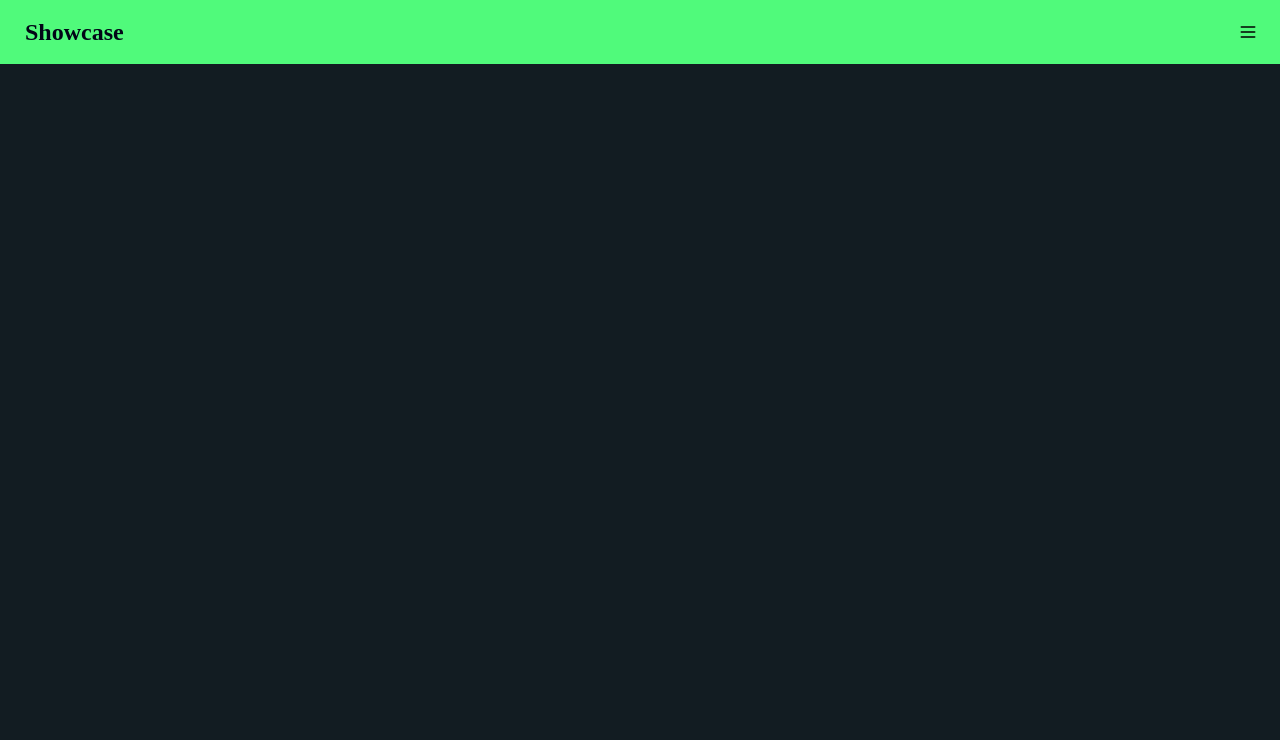
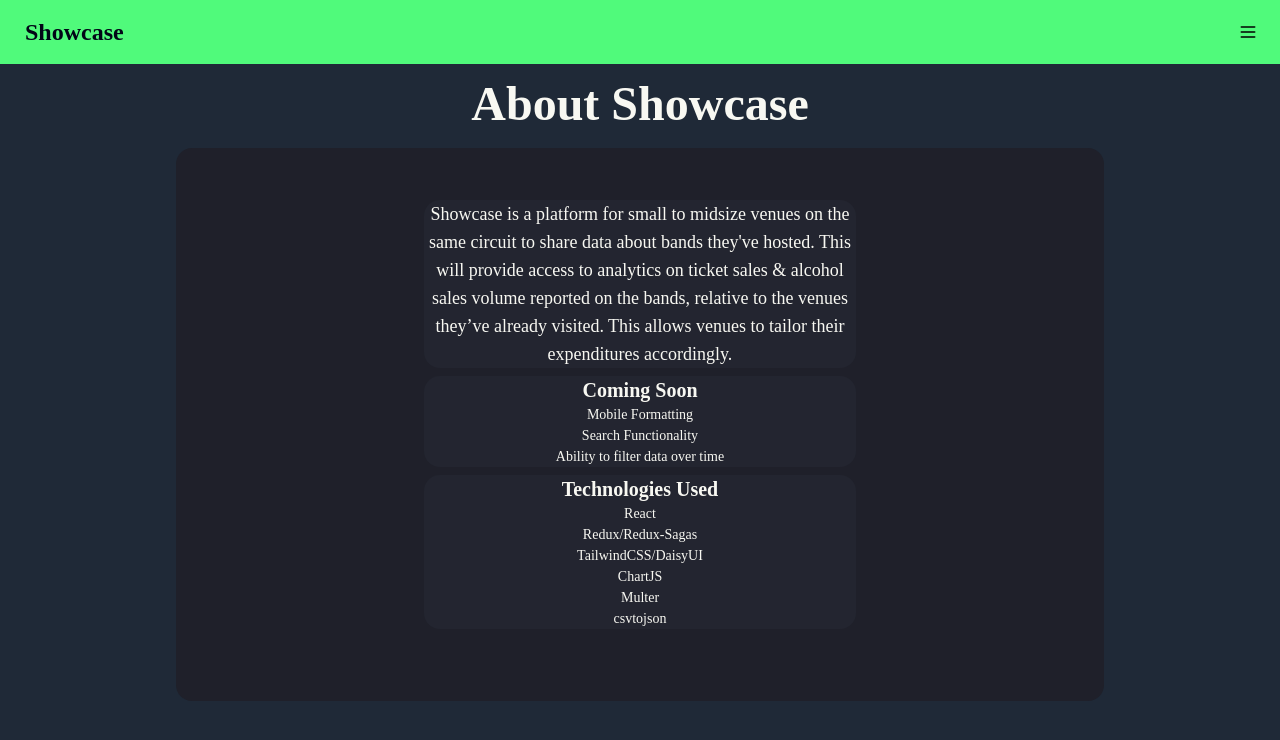
Before and after one commit to TB-RGB/venue-data-sharing-app, a React (Vite) app: page /#/about in a window 1280 px wide. Shown: the top 740 px of the page. Built offline with nearby package versions, Linux system fonts and the light colour scheme; no server answers; a web font is replaced by a local one.

Commit message:
chart formatting

```diff
--- /dev/null
+++ b/src/components/About/About.jsx
@@ -0,0 +1,48 @@
+const About = () => {
+  return (
+    <>
+      <div className="p-4 bg-gray-800 min-h-screen">
+        <h1
+          className="text-5xl font-bold text-center"
+          style={{ fontFamily: "Chillax" }}
+        >
+          About Showcase
+        </h1>
+        <div className="card mt-5 pb-10 mx-40 pt-5 bg-base-300">
+          <div className="card-body items-center" style={{ fontFamily: "Chillax" }}>
+            <div className="card bg-base-200 w-1/2">
+            <h1 className="text-lg text-center">
+              Showcase is a platform for small to midsize venues on the same
+              circuit to share data about bands they've hosted. This will
+              provide access to analytics on ticket sales & alcohol sales volume
+              reported on the bands, relative to the venues they’ve already
+              visited. This allows venues to tailor their expenditures accordingly.
+            </h1>
+            </div>
+            <div className="card bg-base-200 w-1/2 items-center">
+                <h1 className="card-title">Coming Soon</h1>
+                <ul className="text-center">
+                    <li>Mobile Formatting</li>
+                    <li>Search Functionality</li>
+                    <li>Ability to filter data over time</li>
+                </ul>
+            </div>
+            <div className="card bg-base-200 w-1/2 items-center">
+                <h1 className="card-title">Technologies Used</h1>
+                <ul className="text-center">
+                    <li>React</li>
+                    <li>Redux/Redux-Sagas</li>
+                    <li>TailwindCSS/DaisyUI</li>
+                    <li>ChartJS</li>
+                    <li>Multer</li>
+                    <li>csvtojson</li>
+                </ul>
+            </div>
+          </div>
+        </div>
+      </div>
+    </>
+  );
+};
+
+export default About;
--- a/src/components/App/App.jsx
+++ b/src/components/App/App.jsx
@@ -22,6 +22,7 @@ import "rsuite/dist/rsuite.min.css";
 import "./output.css";
 import './App.css'
 import EventDetails from "../EventDetails/EventDetails.jsx";
+import About from "../About/About.jsx";
 
 function App() {
   const dispatch = useDispatch();
@@ -55,6 +56,10 @@ function App() {
 
         <Route path="/register">
           {user.id ? <Redirect to="/account" /> : <Registration />}
+        </Route>
+
+        <Route path='/about'>
+          <About />
         </Route>
 
         <ProtectedRoute path="/dashboard">
--- a/src/components/App/output.css
+++ b/src/components/App/output.css
@@ -2718,24 +2718,6 @@ html:has(.drawer-toggle:checked) {
   scrollbar-gutter: stable;
 }
 
-.file-input-sm {
-  height: 2rem;
-  padding-inline-end: 0.75rem;
-  font-size: 0.875rem;
-  line-height: 1.25rem;
-  line-height: 2;
-}
-
-.file-input-sm::-webkit-file-upload-button {
-  margin-right: 0.75rem;
-  font-size: 0.875rem;
-}
-
-.file-input-sm::file-selector-button {
-  margin-right: 0.75rem;
-  font-size: 0.875rem;
-}
-
 .join.join-vertical {
   flex-direction: column;
 }
@@ -2834,6 +2816,10 @@ html:has(.drawer-toggle:checked) {
   position: fixed;
 }
 
+.relative {
+  position: relative;
+}
+
 .float-start {
   float: inline-start;
 }
@@ -2943,6 +2929,10 @@ html:has(.drawer-toggle:checked) {
   margin-right: 0.75rem;
 }
 
+.mr-5 {
+  margin-right: 1.25rem;
+}
+
 .mt-10 {
   margin-top: 2.5rem;
 }
@@ -2967,6 +2957,10 @@ html:has(.drawer-toggle:checked) {
   margin-top: 8rem;
 }
 
+.mt-36 {
+  margin-top: 9rem;
+}
+
 .mt-5 {
   margin-top: 1.25rem;
 }
@@ -2975,12 +2969,12 @@ html:has(.drawer-toggle:checked) {
   margin-top: 2rem;
 }
 
-.mt-36 {
-  margin-top: 9rem;
-}
-
-.mr-5 {
-  margin-right: 1.25rem;
+.mb-56 {
+  margin-bottom: 14rem;
+}
+
+.mb-96 {
+  margin-bottom: 24rem;
 }
 
 .inline-block {
@@ -3007,6 +3001,10 @@ html:has(.drawer-toggle:checked) {
   height: 66.666667%;
 }
 
+.h-44 {
+  height: 11rem;
+}
+
 .h-5 {
   height: 1.25rem;
 }
@@ -3019,12 +3017,8 @@ html:has(.drawer-toggle:checked) {
   height: 100vh;
 }
 
-.h-20 {
-  height: 5rem;
-}
-
-.h-44 {
-  height: 11rem;
+.h-1\/2 {
+  height: 50%;
 }
 
 .min-h-full {
@@ -3077,10 +3071,6 @@ html:has(.drawer-toggle:checked) {
 
 .w-1\/2 {
   width: 50%;
-}
-
-.w-2\/3 {
-  width: 66.666667%;
 }
 
 .max-w-sm {
@@ -3167,6 +3157,10 @@ html:has(.drawer-toggle:checked) {
   overflow: hidden;
 }
 
+.text-wrap {
+  text-wrap: wrap;
+}
+
 .bg-base-100 {
   --tw-bg-opacity: 1;
   background-color: var(--fallback-b1,oklch(var(--b1)/var(--tw-bg-opacity)));
--- a/src/components/Dashboard/EventCalendar.jsx
+++ b/src/components/Dashboard/EventCalendar.jsx
@@ -70,7 +70,8 @@ const EventCalendar = () => {
                   fontSize: '1em',
                   overflow: 'hidden',
                   textOverflow: 'ellipsis',
-                  whiteSpace: 'nowrap'
+                  whiteSpace: 'nowrap',
+                  fontFamily: 'Hack',
                 }}
                 onClick={()=>handleClick(events[0])}
                 >
--- a/src/components/EventDetails/ChartSection.jsx
+++ b/src/components/EventDetails/ChartSection.jsx
@@ -93,6 +93,7 @@ const ChartSection = ({ deleteFn }) => {
         showReport.total_other_sold,
       ],
       backgroundColor: ["#36A2EB", "#FF6384", "#FFCE56", "#4BC0C0", "#FF9F40"],
+      color: '#BEE7DD',
     },
   ];
   const getStackedDatasets = () => [
@@ -100,30 +101,35 @@ const ChartSection = ({ deleteFn }) => {
       label: "Presale Tickets",
       data: [showReport.total_presale_sold, 0],
       backgroundColor: "#FF6384",
+      color: '#BEE7DD',
       stack: "Stack 0",
     },
     {
       label: "All Tickets",
       data: [showReport.total_tickets_sold, 0],
       backgroundColor: "#36A2EB",
+      color: '#BEE7DD',
       stack: "Stack 0",
     },
     {
       label: "Beer",
       data: [0, showReport.total_beer_sold],
       backgroundColor: "#FFCE56",
+      color: '#BEE7DD',
       stack: "Stack 1",
     },
     {
       label: "Liquor",
       data: [0, showReport.total_liquor_sold],
       backgroundColor: "#4BC0C0",
+      color: '#BEE7DD',
       stack: "Stack 1",
     },
     {
       label: "Other",
       data: [0, showReport.total_other_sold],
       backgroundColor: "#FF9F40",
+      color: '#BEE7DD',
       stack: "Stack 1",
     },
   ];
--- a/src/components/Login/Login.jsx
+++ b/src/components/Login/Login.jsx
@@ -1,34 +1,38 @@
 import { useState } from "react";
 import { useDispatch } from "react-redux";
-import { useHistory } from "react-router-dom/cjs/react-router-dom.min"
-
+import { useHistory } from "react-router-dom/cjs/react-router-dom.min";
 
 const Login = () => {
   const [username, setUsername] = useState("");
   const [password, setPassword] = useState("");
   const dispatch = useDispatch();
-  const history = useHistory()
+  const history = useHistory();
 
-
-  const userLogin = ()=>{
-    if (username && password){
-    dispatch({type: 'LOGIN', payload: {username: username, password: password }})
+  const userLogin = () => {
+    if (username && password) {
+      dispatch({
+        type: "LOGIN",
+        payload: { username: username, password: password },
+      });
     } else {
-        dispatch({type: 'LOGIN_INPUT_ERROR' })
+      dispatch({ type: "LOGIN_INPUT_ERROR" });
     }
-  }
+  };
 
   return (
     <>
       <div className="hero bg-gray-800 min-h-screen">
-      <div className="hero-content flex-col lg:flex-row-reverse" style={{fontFamily: 'Chillax'}}>
+        <div
+          className="hero-content flex-col lg:flex-row-reverse"
+          style={{ fontFamily: "Chillax" }}
+        >
           <div className="text-center lg:text-left">
-
             <h1 className="text-5xl font-bold mb-2">Login</h1>
-      <p>Some shtuff about Showcase here or whatever</p>
+            <p className="text-lg">Share your shows on Showcase</p>
           </div>
           <div className="card bg-base-100 w-full mb-10 max-w-sm shrink-0 shadow-2xl">
             <div className="card-body">
+              {/* <h1 className="card-title text-3xl">Showcase</h1> */}
               <div className="label">
                 <span className="label-text">Username</span>
               </div>
@@ -52,12 +56,19 @@ const Login = () => {
                 placeholder="password"
               />
 
-      <button className="btn btn-success" onClick={()=>userLogin()}>Log In</button>
+              <button className="btn btn-success" onClick={() => userLogin()}>
+                Log In
+              </button>
               <div className="ml-56">
                 <div className="label">
                   <span className="label-text">New User?</span>
                 </div>
-      <button className="btn btn-accent" onClick={()=>history.push('/register')}>Register</button>
+                <button
+                  className="btn btn-accent"
+                  onClick={() => history.push("/register")}
+                >
+                  Register
+                </button>
               </div>
             </div>
           </div>
--- a/src/components/MyProfile/MyProfile.jsx
+++ b/src/components/MyProfile/MyProfile.jsx
@@ -61,13 +61,14 @@ const MyProfile = () => {
   });
 
   const ticketVolumeChart = createChartData(
-    processedData.map((item) => `${item.bandName} (${item.date})`),
+    processedData.map((item) => `${item.bandName}`),
     [
       {
         label: "Total Tickets Sold",
         data: processedData.map((item) => item.ticketsSold),
         backgroundColor: "rgba(75, 192, 192, 0.6)",
         borderColor: "rgba(75, 192, 192, 1)",
+        color: '#CCEFEC'
       },
       {
         label: "Presale Tickets",
@@ -79,7 +80,7 @@ const MyProfile = () => {
   );
 
   const drinkVolumeChart = createChartData(
-    processedData.map((item) => `${item.bandName} (${item.date})`),
+    processedData.map((item) => `${item.bandName}`),
     [
       {
         label: "Beer Volume",
@@ -103,7 +104,7 @@ const MyProfile = () => {
   );
 
   const totalVolumeChart = createChartData(
-    processedData.map((item) => `${item.bandName} (${item.date})`),
+    processedData.map((item) => `${item.bandName}`),
     [
       {
         label: "Total Items Sold",
@@ -179,13 +180,29 @@ const MyProfile = () => {
     responsive: true,
     plugins: {
       legend: {
+        labels: {
+             color: '#CCEFEC'
+        },
         position: "top",
       },
       title: {
         display: true,
         text: "Event Performance Dashboard",
+        color: '#CCEFEC'
       },
     },
+    scales: {
+        x : {
+            ticks: {
+                 color: '#CCEFEC'
+            }
+        },
+        y: {
+            ticks:{
+                 color: '#CCEFEC'
+            }
+        }
+    }
   };
 
   const stackedOptions = {
--- a/src/components/Navbar/Navbar.jsx
+++ b/src/components/Navbar/Navbar.jsx
@@ -61,8 +61,13 @@ const Navbar = () => {
             <li className="mt-5">
                 {user.id && <button className="btn btn-primary" onClick={()=>history.push('/myProfile')}>My Profile</button>}
             </li>
+            <li>
+                <button className="btn btn-secondary mt-5" onClick={()=>history.push('/about')}>
+                    About
+                </button>
+            </li>
             <li className="mt-32">
-              {user.id && <button className="btn text-lg btn-secondary" onClick={() => logout()}>Log Out</button>}
+              {user.id && <button className="btn text-lg btn-accent" onClick={() => logout()}>Log Out</button>}
             </li>
           </ul>
         </div>
```
Lines whose indentation alone changed are shown as unchanged.
